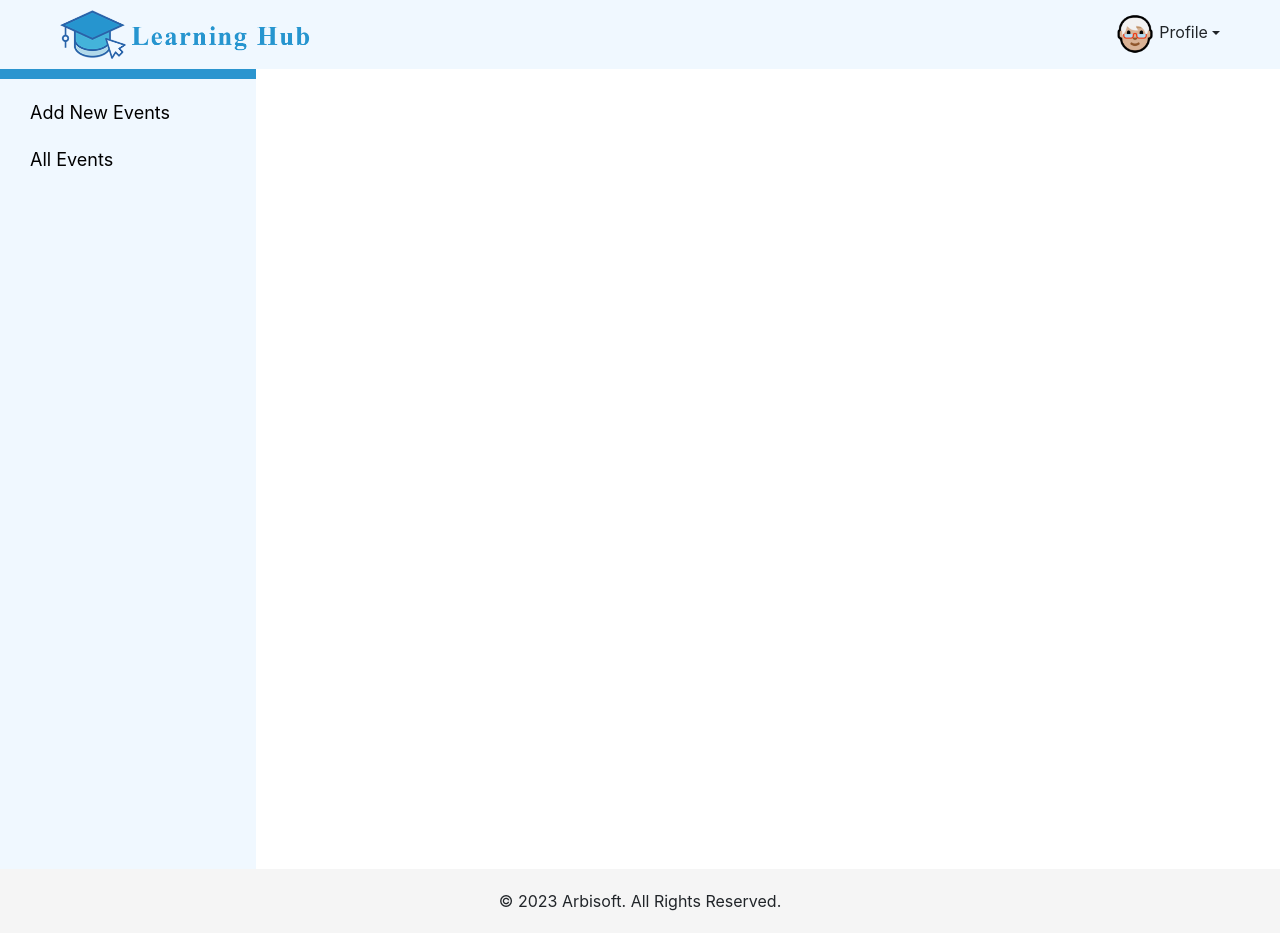
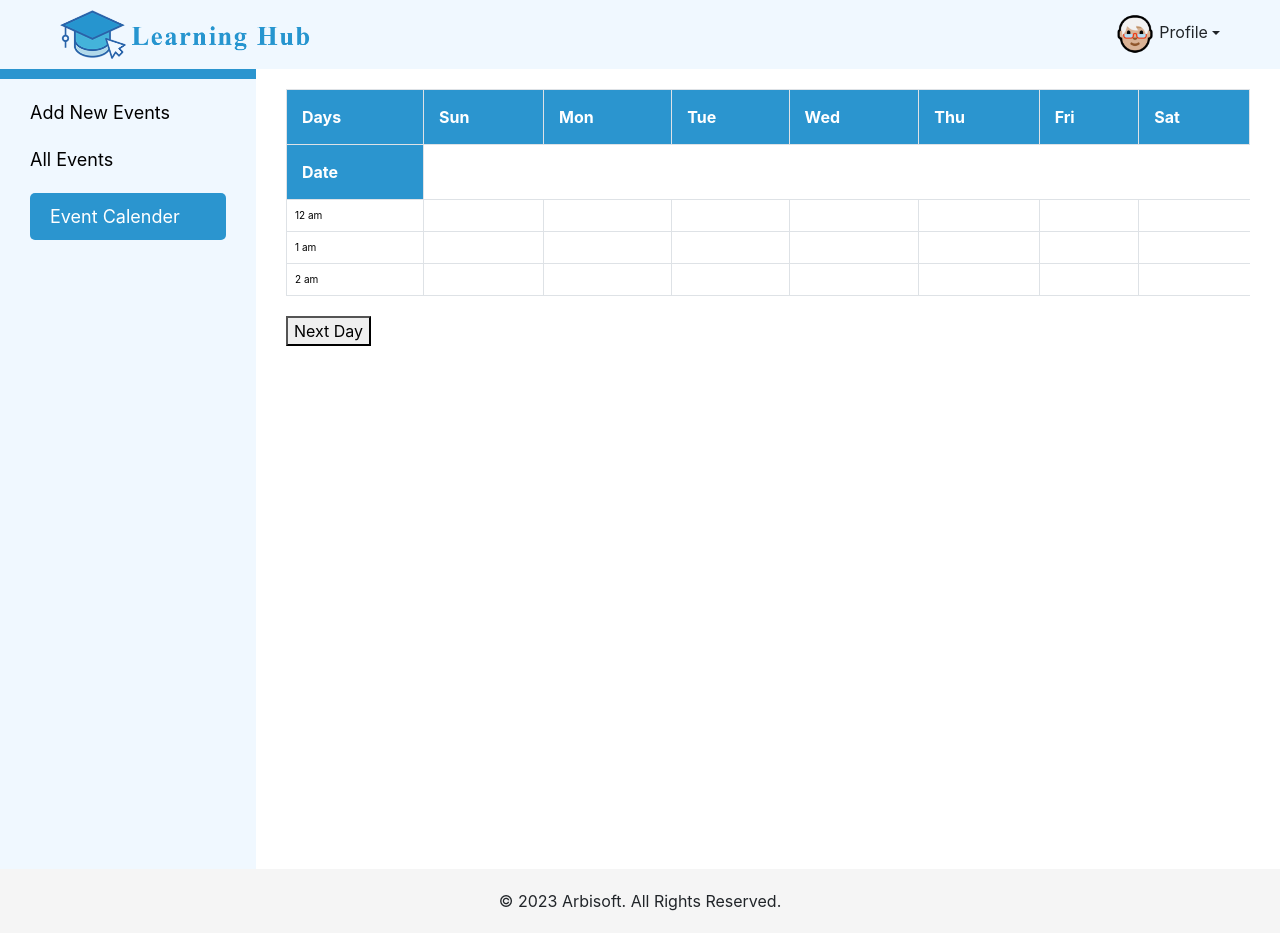
Before and after one commit to mubeenfayyaz20/react-create-app, a React (Create React App) app: page /events-calender in a window 1280 px wide. Built offline with nearby package versions, Linux system fonts and the light colour scheme; no server answers.

Commit message:
goolge calander continue

```diff
--- a/package.json
+++ b/package.json
@@ -9,6 +9,7 @@
     "bootstrap": "^5.3.2",
     "date-fns": "^2.30.0",
     "formik": "^2.4.5",
+    "moment": "^2.29.4",
     "react": "^18.2.0",
     "react-dom": "^18.2.0",
     "react-lodash": "^0.1.2",
--- a/src/components/EventForm.jsx
+++ b/src/components/EventForm.jsx
@@ -2,11 +2,13 @@ import React from "react";
 import Textfield from "../elements/Form/Textfield";
 import { useFormik } from "formik";
 import { basicSchema } from "../schemas";
-const EventForm = ({ apiCall, ...reset }) => {
+const EventForm = ({ apiCall, eventData }) => {
   const onSubmit = async (values, actions) => {
     try {
-      const postData = await apiCall(values);
+      const postData = await apiCall(values, actions);
       if (postData) {
+        actions.resetForm();
+
         alert("Successfully Done");
       } else {
         alert("Something went wrong");
@@ -14,6 +16,7 @@ const EventForm = ({ apiCall, ...reset }) => {
     } catch (err) {
       console.log(err);
     }
+    debugger;
     actions.resetForm();
   };
 
@@ -24,14 +27,13 @@ const EventForm = ({ apiCall, ...reset }) => {
     errors,
     handleSubmit,
     touched,
-    resetForm,
     isSubmitting,
   } = useFormik({
     initialValues: {
-      title: "",
-      weddingDecription: "",
-      startTime: "",
-      endTime: "",
+      title: eventData?.title || "",
+      weddingDecription: eventData?.weddingDecription || "",
+      startTime: eventData?.startTime || "",
+      endTime: eventData?.endTime || "",
     },
     validationSchema: basicSchema,
     onSubmit,
@@ -81,7 +83,7 @@ const EventForm = ({ apiCall, ...reset }) => {
           <Textfield
             value={values.startTime}
             onChange={handleChange}
-            type="date"
+            type="datetime-local"
             label="Start Time"
             name="startTime"
             placeholder="Start time"
@@ -100,7 +102,7 @@ const EventForm = ({ apiCall, ...reset }) => {
           <Textfield
             value={values.endTime}
             onChange={handleChange}
-            type="date"
+            type="datetime-local"
             label="End Time"
             name="endTime"
             placeholder="End time"
--- a/src/index.css
+++ b/src/index.css
@@ -121,7 +121,6 @@ td {
   border: 1px solid red;
   border-radius: 10px;
 }
-
 .invalid-feedback {
   display: block;
   width: 100%;
@@ -133,3 +132,20 @@ td {
 button:disabled {
   background-color: bisque;
 }
+.eventCalender table {
+  width: 100%;
+  max-width: 100%;
+  margin-bottom: 20px;
+  height: 100%;
+}
+
+table.floatThead-table {
+  border-top: none;
+  border-bottom: none;
+  background-color: #fff;
+}
+
+.eventCalender table > tbody > tr > th {
+  font-weight: normal;
+  font-size: 10px;
+}
--- a/src/pages/Dashboard/MainContent.jsx
+++ b/src/pages/Dashboard/MainContent.jsx
@@ -4,6 +4,7 @@ import AllEvents from "../EventManagement/AllEvents";
 import UpdateEvent from "../EventManagement/UpdateEvent";
 import { Routes, Route } from "react-router-dom";
 import CardEvents from "./CardEvents";
+import EventCalender from "../EventManagement/EventCalender";
 
 const MainContent = () => {
   return (
@@ -13,6 +14,7 @@ const MainContent = () => {
         <Route path="/all-events" element={<AllEvents />} />
         <Route path="/update-event/:id" element={<UpdateEvent />} />
         <Route path="/test" element={<CardEvents />} />
+        <Route path="/events-calender" element={<EventCalender />} />
       </Routes>
     </main>
   );
--- a/src/pages/Dashboard/Sidebar.jsx
+++ b/src/pages/Dashboard/Sidebar.jsx
@@ -11,6 +11,9 @@ const Sidebar = () => {
         <li className="nav-link">
           <NavLink to="all-events">All Events</NavLink>
         </li>
+        <li className="nav-link">
+          <NavLink to="events-calender">Event Calender</NavLink>
+        </li>
       </ul>
     </aside>
   );
--- a/src/pages/EventManagement/AllEvents.jsx
+++ b/src/pages/EventManagement/AllEvents.jsx
@@ -58,11 +58,11 @@ const AllEvents = () => {
             {map(data, (value, key) => {
               const formattedDate = format(
                 new Date(value.startTime),
-                "MM/dd/yyyy"
+                "MM-dd-yyyy' 'hh:mmaaaaa'm'"
               );
               const formattedDateEnd = format(
                 new Date(value.endTime),
-                "MM/dd/yyyy"
+                "MM-dd-yyyy' 'hh:mmaaaaa'm'"
               );
               return (
                 <tr key={key}>
@@ -88,9 +88,6 @@ const AllEvents = () => {
                       >
                         Delete
                       </button>
-                      <button className="btn btn-success m-1 ">
-                        Event Atend
-                      </button>
                     </span>
                   </td>
                 </tr>
--- /dev/null
+++ b/src/pages/EventManagement/EventCalender.jsx
@@ -0,0 +1,103 @@
+import React, { useEffect, useState } from "react";
+import map from "lodash/map";
+import { getEventdata } from "../../api";
+import { format } from "date-fns";
+import moment from "moment";
+
+const EventCalender = () => {
+  const [data, setData] = useState([]);
+  const [currentDate, setCurrentDate] = useState(moment());
+
+  useEffect(() => {
+    getData();
+  }, []);
+
+  const getData = () => {
+    getEventdata().then((res) => {
+      setData(res);
+    });
+  };
+
+  const tableHeader = ["Sun", "Mon", "Tue", "Wed", "Thu", "Fri", "Sat"];
+
+  const timeslots = [
+    { id: 0, lable: "12 am" },
+    { id: 1, lable: "1 am" },
+    { id: 2, lable: "2 am" },
+  ];
+
+  const getNextDate = () => {
+    const nextDate = moment(currentDate).add(1, "day");
+    setCurrentDate(nextDate);
+  };
+
+  const dateEqual = (date1, date2) => {
+    return (
+      date1.getFullYear() === date2.getFullYear() &&
+      date1.getMonth() === date2.getMonth() &&
+      date1.getDate() === date2.getDate()
+    );
+  };
+
+  return (
+    <div className="eventCalender">
+      <table className="table table-bordered sticky-header">
+        <thead className="text-left">
+          <tr>
+            <th>Days</th>
+            {map(tableHeader, (value, key) => {
+              return <th key={key}>{value}</th>;
+            })}
+          </tr>
+          <tr>
+            <th>Date</th>
+            {map(data, (value, key) => {
+              const formattedDate = format(new Date(value.startTime), "dd'");
+
+              return <th key={key}>{formattedDate}</th>;
+            })}
+          </tr>
+        </thead>
+
+        <tbody>
+          {/* Map over the time slots */}
+          {map(timeslots, (timeSlot, timeIndex) => (
+            <tr key={timeIndex}>
+              <th>{timeSlot.lable}</th>
+              {/* Map over the days */}
+              {map(tableHeader.slice(1), (day, dayIndex) => {
+                // Find the event for the current day and time slot
+                // debugger;
+                console.log(data);
+                // debugger;
+                const event =
+                  data && data.length > 0
+                    ? data.find(
+                        (event) =>
+                          dateEqual(
+                            moment(event.startTime).toDate(),
+                            currentDate.toDate()
+                          )
+                        // moment(event.startTime).hour() === timeSlot.id &&
+                        // moment(event.startTime).format("ddd") === day
+                      )
+                    : null;
+
+                console.log(event);
+
+                return (
+                  <td key={dayIndex}>
+                    {event ? <div>{event.title}</div> : null}
+                  </td>
+                );
+              })}
+            </tr>
+          ))}
+        </tbody>
+      </table>
+      <button onClick={getNextDate}>Next Day</button>
+    </div>
+  );
+};
+
+export default EventCalender;
--- a/src/pages/EventManagement/UpdateEvent.jsx
+++ b/src/pages/EventManagement/UpdateEvent.jsx
@@ -1,15 +1,12 @@
 import React, { useEffect, useState } from "react";
-import { getEventDataID, eventUpdateData, getEventdata } from "../../api";
-import { useParams, useNavigate } from "react-router-dom";
-import Textfield from "../../elements/Form/Textfield";
+import { getEventDataID, eventUpdateData } from "../../api";
 import EventForm from "../../components/EventForm";
+import { useParams } from "react-router-dom";
 
 const AddNewEvents = () => {
-  const [eventData, setEventData] = useState({});
-
+  const [eventData, setEventData] = useState(null);
   const params = useParams();
   const { id } = params;
-  const navigate = useNavigate();
 
   useEffect(() => {
     try {
@@ -21,14 +18,12 @@ const AddNewEvents = () => {
     }
   }, [id]);
 
-  const handleInputChange = (e) => {
-    setEventData({ ...eventData, [e.target.name]: e.target.value });
-  };
-
-  const apiCall = async (data) => {
+  const apiCall = async (data, { resetForm }) => {
     try {
-      const postData = await eventUpdateData(id, data);
-      return postData;
+      debugger;
+      const updateData = await eventUpdateData(id, data);
+      resetForm();
+      return updateData;
     } catch (err) {
       console.log(err);
     }
@@ -37,7 +32,7 @@ const AddNewEvents = () => {
   return (
     <div className="addNewEventForm">
       <h3 className="mb-3">Update Event</h3>
-      <EventForm apiCall={apiCall} />
+      {eventData && <EventForm apiCall={apiCall} eventData={eventData} />}
     </div>
   );
 };
```
Also changed, not shown: 2 other files (tests, documents, lock files or other folders).
